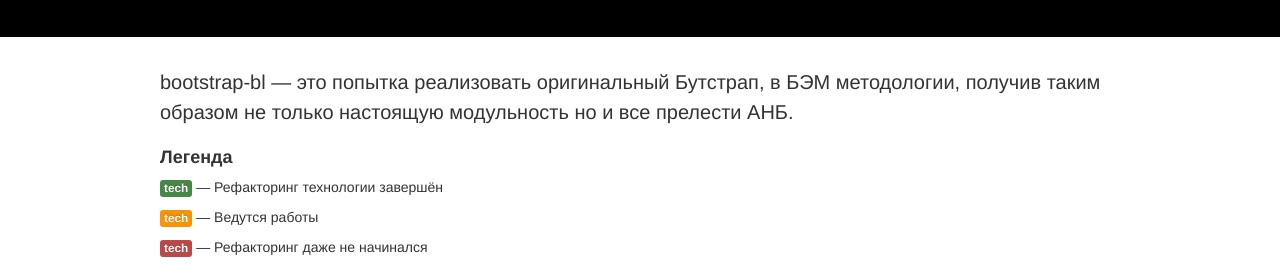
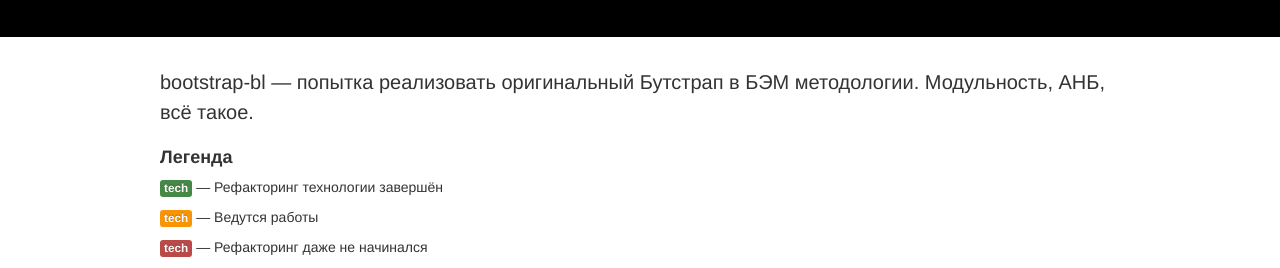
Before and after one commit to gfranco/bootstrap-bl, a website: page index.html in a window 1280 px wide. Shown: the part 133-401 px from the top of the page. Drawn offline with Linux system fonts and the light colour scheme.

Commit message:
fix lead text

```diff
--- a/index.html
+++ b/index.html
@@ -15,7 +15,7 @@
         </div>
         <div class="b-grid">
             <section class="b-section" id="introduction">
-                <p class="lead">bootstrap-bl — это попытка реализовать оригинальный Бутстрап, в БЭМ методологии, получив таким образом не только настоящую модульность но и все прелести АНБ.</p>
+                <p class="lead">bootstrap-bl — попытка реализовать оригинальный Бутстрап в БЭМ методологии. Модульность, АНБ, всё такое.</p>
                 <h4>Легенда</h4>
                 <p>
                     <span class="label label_type_success">tech</span>&#160;—&#160;Рефакторинг технологии завершён
```
